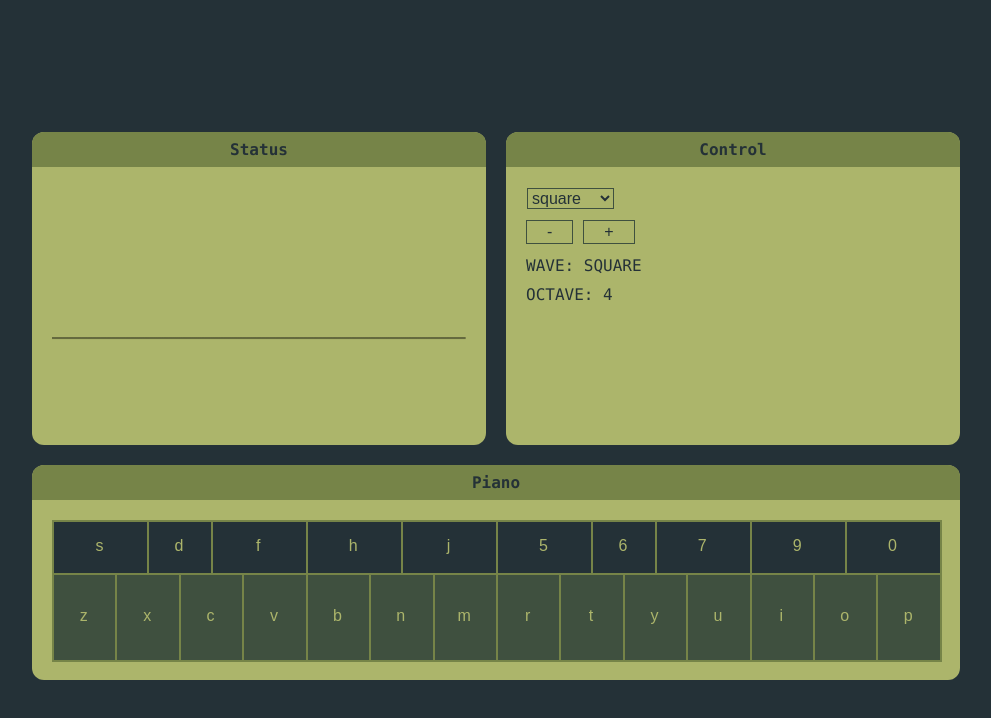
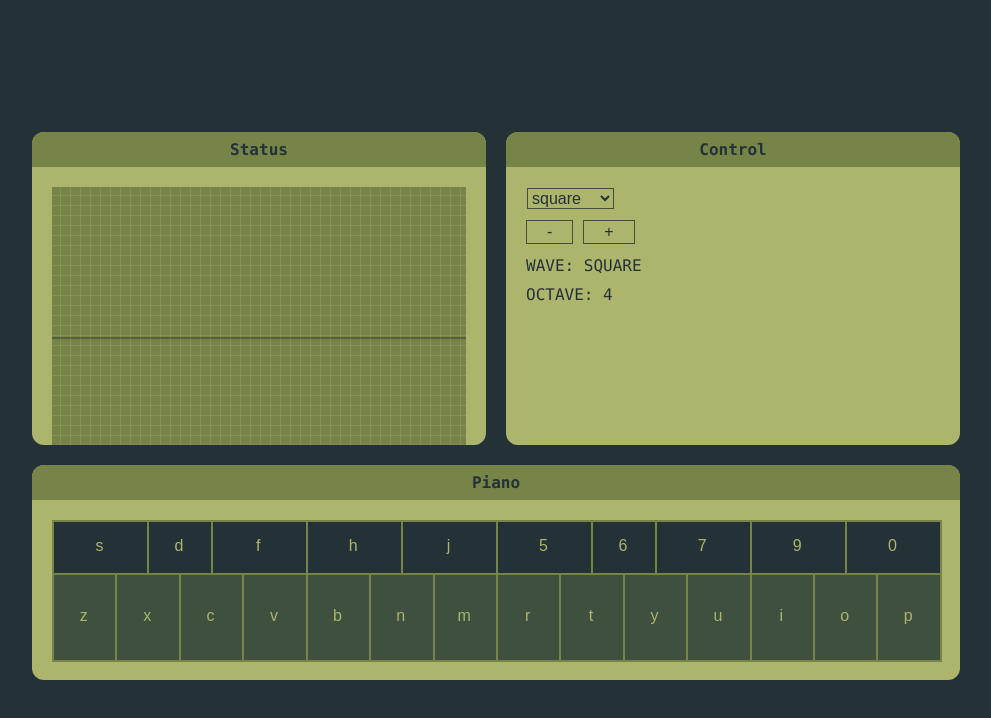
Before and after one commit to yennlou/chip-cake, a Preact app: page / in a window 1280 px wide. Shown: the top 718 px of the page, without its empty margins (144-1135 px from the left). Built offline with nearby package versions, Linux system fonts and the light colour scheme.

Commit message:
update style

```diff
--- a/src/components/StatusSection.tsx
+++ b/src/components/StatusSection.tsx
@@ -15,11 +15,11 @@ const updateWave = (analyser: Analyser, canvas: HTMLCanvasElement) => {
   canvas.width = width
   canvas.height = height
   ctx.clearRect(0, 0, width, height)
-  ctx.fillStyle = '#243137'
+  ctx.strokeStyle = '#243137'
   ctx.moveTo(0, height / 2)
   amplitudeArray.forEach((amplitude, idx) => {
     const x = (idx * width) / 1024
-    const y = (height - 20) * (1 - amplitude / 256) + 10
+    const y = (height - 40) * (1 - amplitude / 256) + 20
     ctx.lineTo(x, y)
   })
   ctx.stroke()
--- a/src/styles/status.scss
+++ b/src/styles/status.scss
@@ -9,6 +9,11 @@
     canvas {
       width: 100%;
       height: 100%;
+      background-color: var(--gb4-3);
+      background-image: linear-gradient(rgba(#acb56b, 0.3) 1px, transparent 1px),
+        linear-gradient(90deg, rgba(#acb56b, 0.3) 1px, transparent 1px);
+      background-size: 10px 10px, 10px 10px;
+      background-position: -2px -2px, -2px -2px, -1px -1px, -1px -1px;
     }
   }
 }
```
